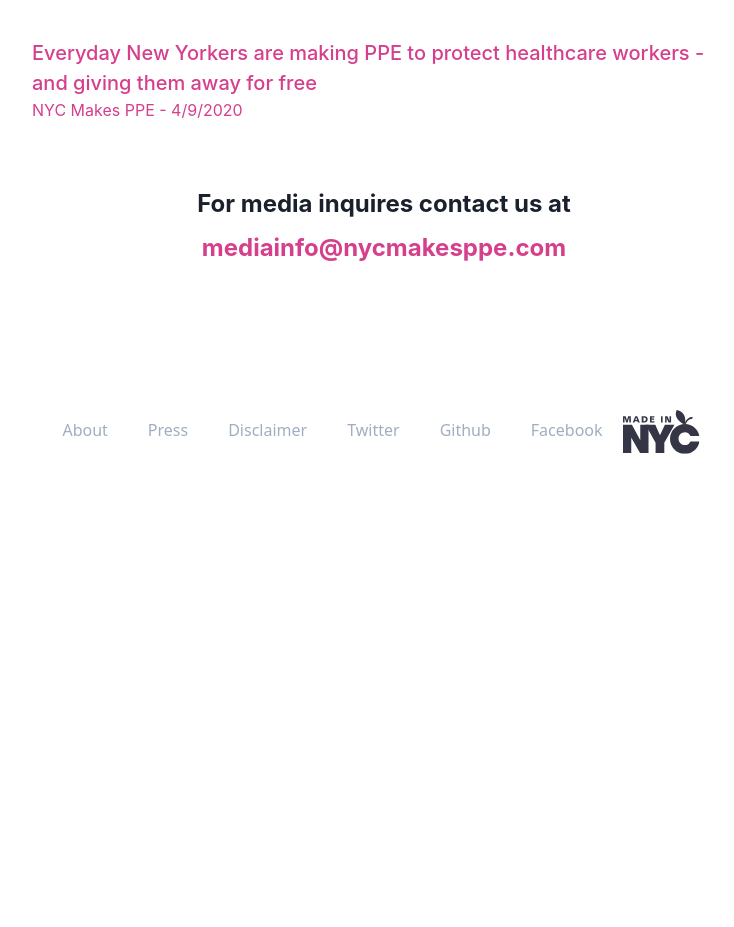
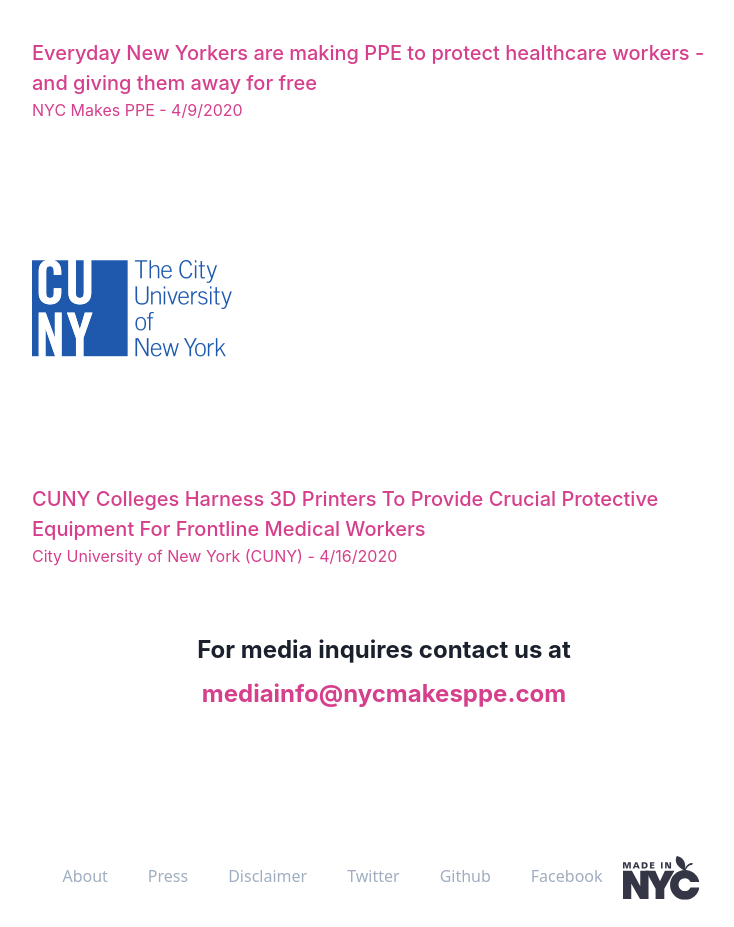
Before and after one commit to NYCPPE/nyc-makers-vs-covid, a Next.js app: page /press in a window 1280 px wide. Shown: the part 2080-3007 px from the top of the page, without its empty margins (256-990 px from the left). Before the commit the page ends 2574 px from the top, so only its background shows below. Built offline with nearby package versions, Linux system fonts and the light colour scheme; what @tailwindcss/ui would draw is missing.

Commit message:
Add CUNY presser to press page

```diff
--- a/components/media.jsx
+++ b/components/media.jsx
@@ -39,6 +39,15 @@
     title:
       'Everyday New Yorkers are making PPE to protect healthcare workers - and giving them away for free',
     date: '4/9/2020'
+  },
+  {
+    href:
+      'http://www1.cuny.edu/mu/forum/2020/04/16/cuny-colleges-harness-3d-printers-to-provide-crucial-protective-equipment-for-frontline-medical-workers/?utm_source=hootsuite&utm_medium=twitter&utm_term=cuny&utm_content=b09d14ce-f0cd-456a-b2e9-0ef86eb21bb1&utm_campaign=',
+    logo: 'media_logos/cuny.png',
+    organization: 'City University of New York (CUNY)',
+    title:
+      'CUNY Colleges Harness 3D Printers To Provide Crucial Protective Equipment For Frontline Medical Workers',
+    date: '4/16/2020'
   }
 ]
 
```
Also changed, not shown: public/media_logos/cuny.png (added).
